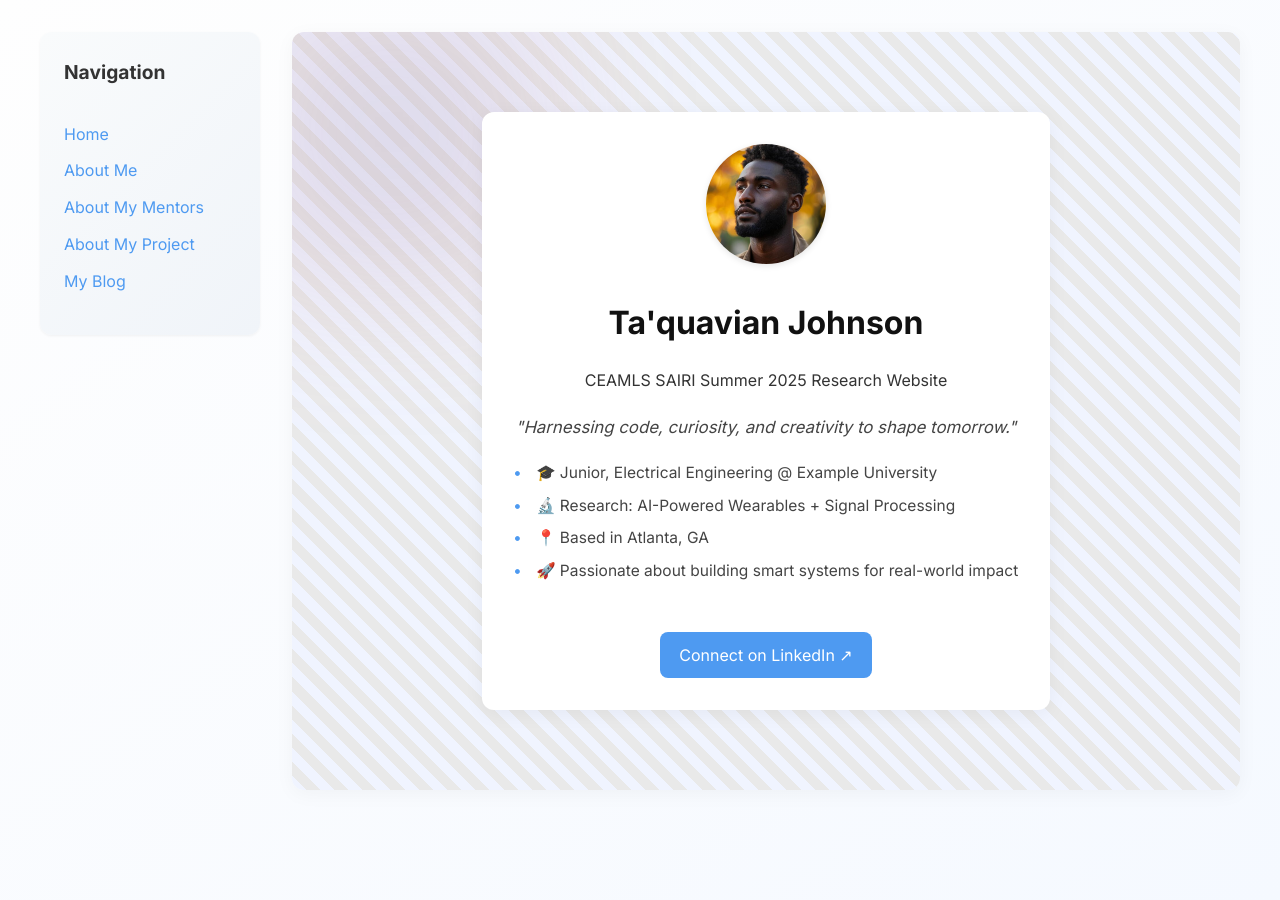
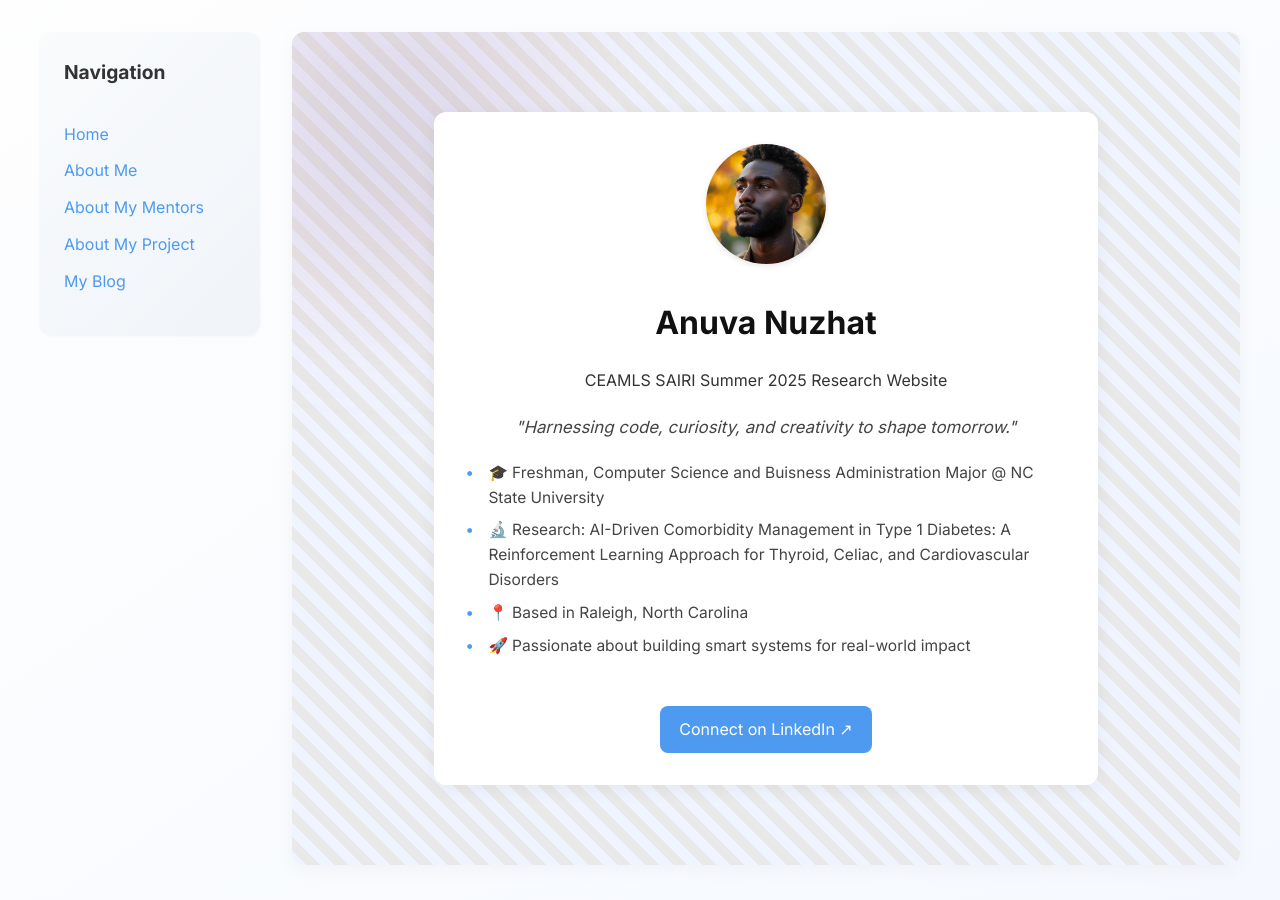
Before and after one commit to anuvanuzhat/anuvanuzhat.github.io, a Jekyll site: the page built from index.md, in a window 1280 px wide. Built offline with Jekyll 4.4.1, drawn with Linux system fonts in a browser that asks for light colours.

Commit message:
Update index.md
no photo yet

```diff
--- a/index.md
+++ b/index.md
@@ -1,16 +1,16 @@
 ---
 layout: home
-title: Ta'quavian Johnson
+title: Anuva Nuzhat
 description: CEAMLS SAIRI Summer 2025 Research Website
 
 motto: "Harnessing code, curiosity, and creativity to shape tomorrow."
 
 quick_facts:
-  - "🎓 Junior, Electrical Engineering @ Example University"
-  - "🔬 Research: AI-Powered Wearables + Signal Processing"
-  - "📍 Based in Atlanta, GA"
+  - "🎓 Freshman, Computer Science and Buisness Administration Major @ NC State University"
+  - "🔬 Research: AI-Driven Comorbidity Management in Type 1 Diabetes: A Reinforcement Learning Approach         for Thyroid, Celiac, and Cardiovascular Disorders"
+  - "📍 Based in Raleigh, North Carolina"
   - "🚀 Passionate about building smart systems for real-world impact"
 
-linkedin: https://www.linkedin.com/in/taquavian-johnson/
+linkedin: https://www.linkedin.com/in/taquavian-johnson/](https://www.linkedin.com/in/anuva-nuzhat-51848b262/
 image: /assets/images/me.jpg
 ---
```
